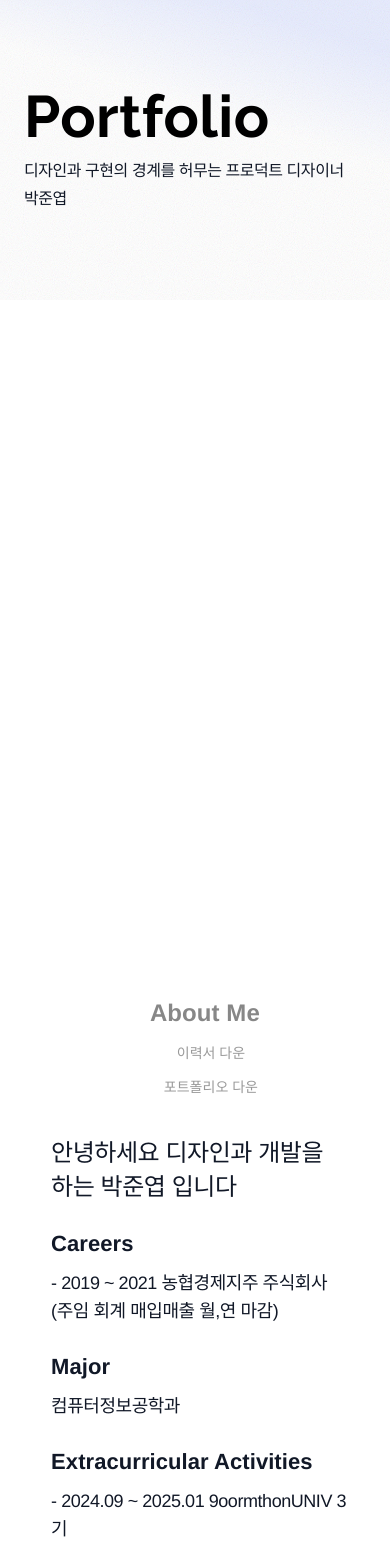
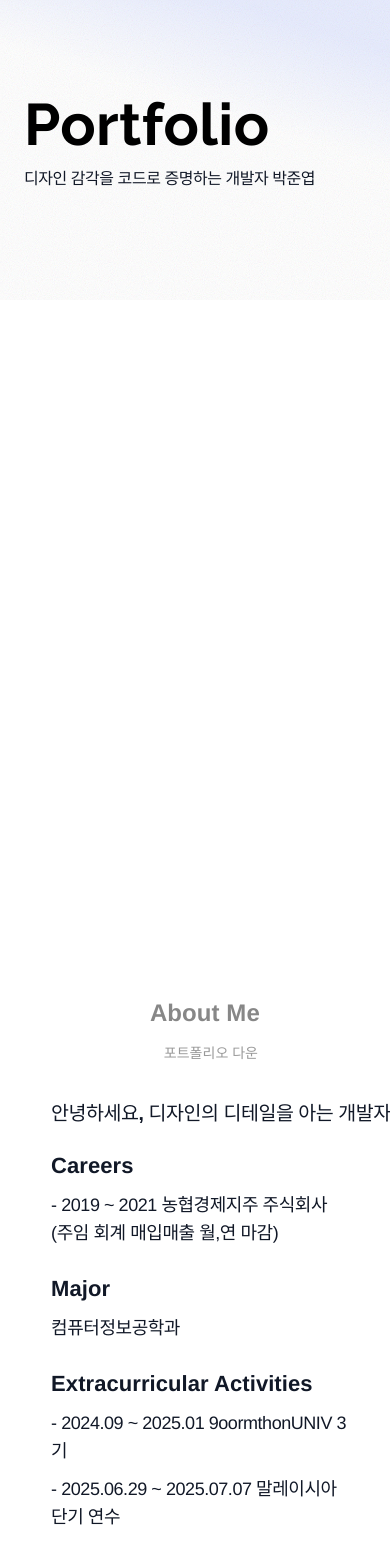
Before and after one commit to parkjto/Portfolio, a React (Vite) app: page / in a window 390 px wide. Shown: the top 1543 px of the page. Built offline with nearby package versions, Linux system fonts and the light colour scheme; a web font is replaced by a local one.

Commit message:
스타일 수정 및 이력서 다운로드 링크 비활성화

```diff
--- a/src/components/AboutMe.jsx
+++ b/src/components/AboutMe.jsx
@@ -132,9 +132,11 @@ export const AboutMe = () => {
           <div className="header-row">
             <div className="page-title">About Me</div>
             <div className="download-buttons">
+              {/* 이력서 다운로드 임시 비활성화
               <a href={resumePdf} download="박준엽_이력서.pdf" className="resume-download">
                 이력서 다운
               </a>
+              */}
               <button
                 onClick={handleDownloadPortfolio}
                 className="portfolio-download"
@@ -145,7 +147,7 @@ export const AboutMe = () => {
             </div>
           </div>
           <div className="header-row">
-            <div className="intro-text">안녕하세요 디자인과 개발을 하는 박준엽 입니다</div>
+            <div className="intro-text">안녕하세요, 디자인의 디테일을 아는 개발자 박준엽입니다.</div>
           </div>
         </div>
 
--- a/src/components/PortfolioHero.jsx
+++ b/src/components/PortfolioHero.jsx
@@ -4,10 +4,7 @@ import '../styles/PortfolioHero.css'
 const heroContent = {
   badge: 'Portfolio',
   title: (
-    <>
-      디자인과 구현의 경계를 허무는 프로덕트 디자이너<br />
-      박준엽
-    </>
+    <>디자인 감각을 코드로 증명하는 개발자 박준엽</>
   ),
 }
 
--- a/src/styles/Aboutme_style.css
+++ b/src/styles/Aboutme_style.css
@@ -197,18 +197,19 @@ flex-grow: 0;
   max-width: 653px;
   color: #111827;
   font-family: var(--font-pretendard-bold);
-  font-size: 36px;
+  font-size: clamp(18px, 5vw, 32px);
   font-weight: 700;
-  line-height: 28px;
+  line-height: 1.2;
   letter-spacing: -0.449219px;
   margin: 0;
-  white-space: normal; /* 모바일에서 줄바꿈 허용 */
+  white-space: nowrap;
 }
 
 @media (max-width: 767px) {
   .intro-text {
-    font-size: 24px;
-    line-height: 1.4;
+    font-size: clamp(18px, 5vw, 28px);
+    line-height: 1.2;
+    white-space: nowrap;
   }
 }
 
```
